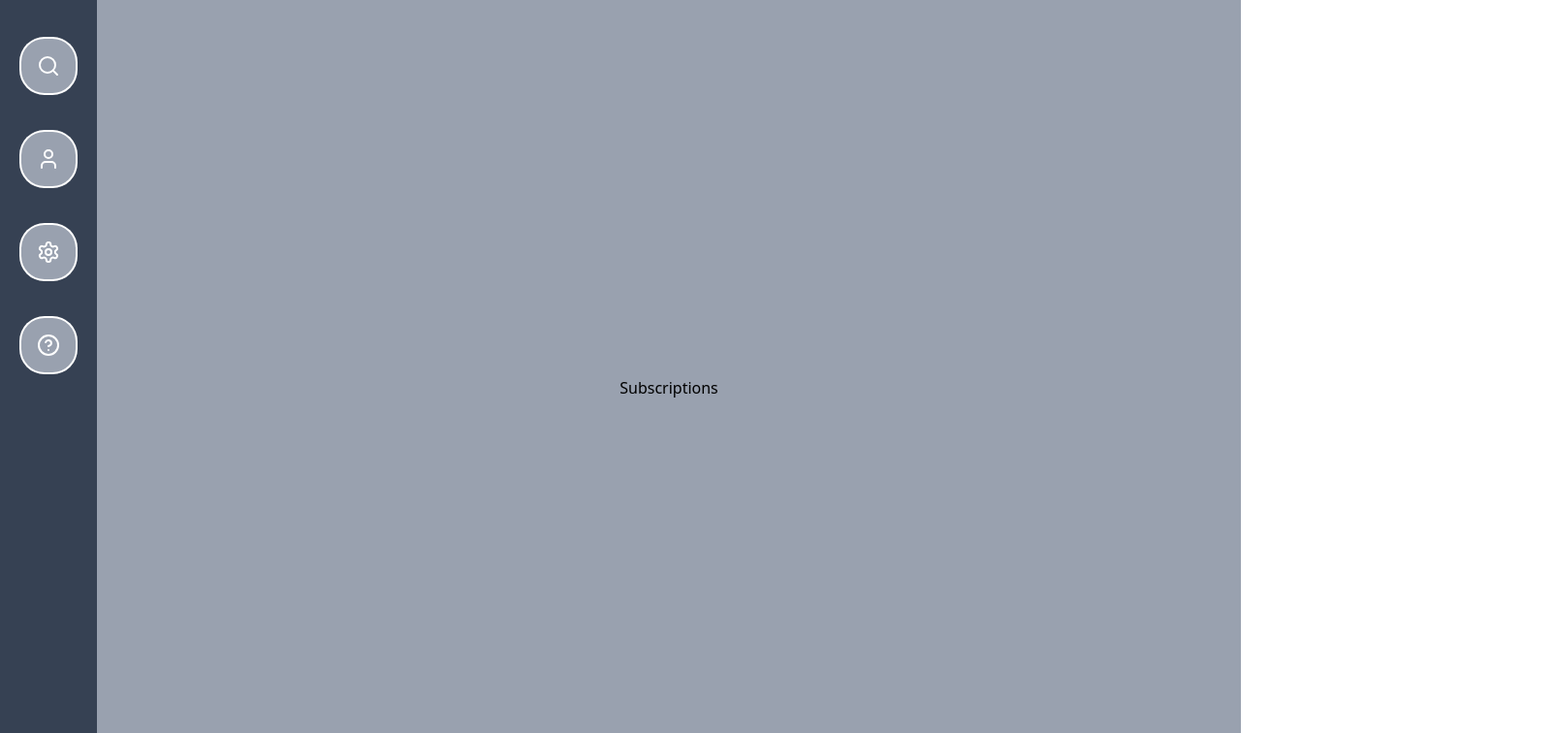
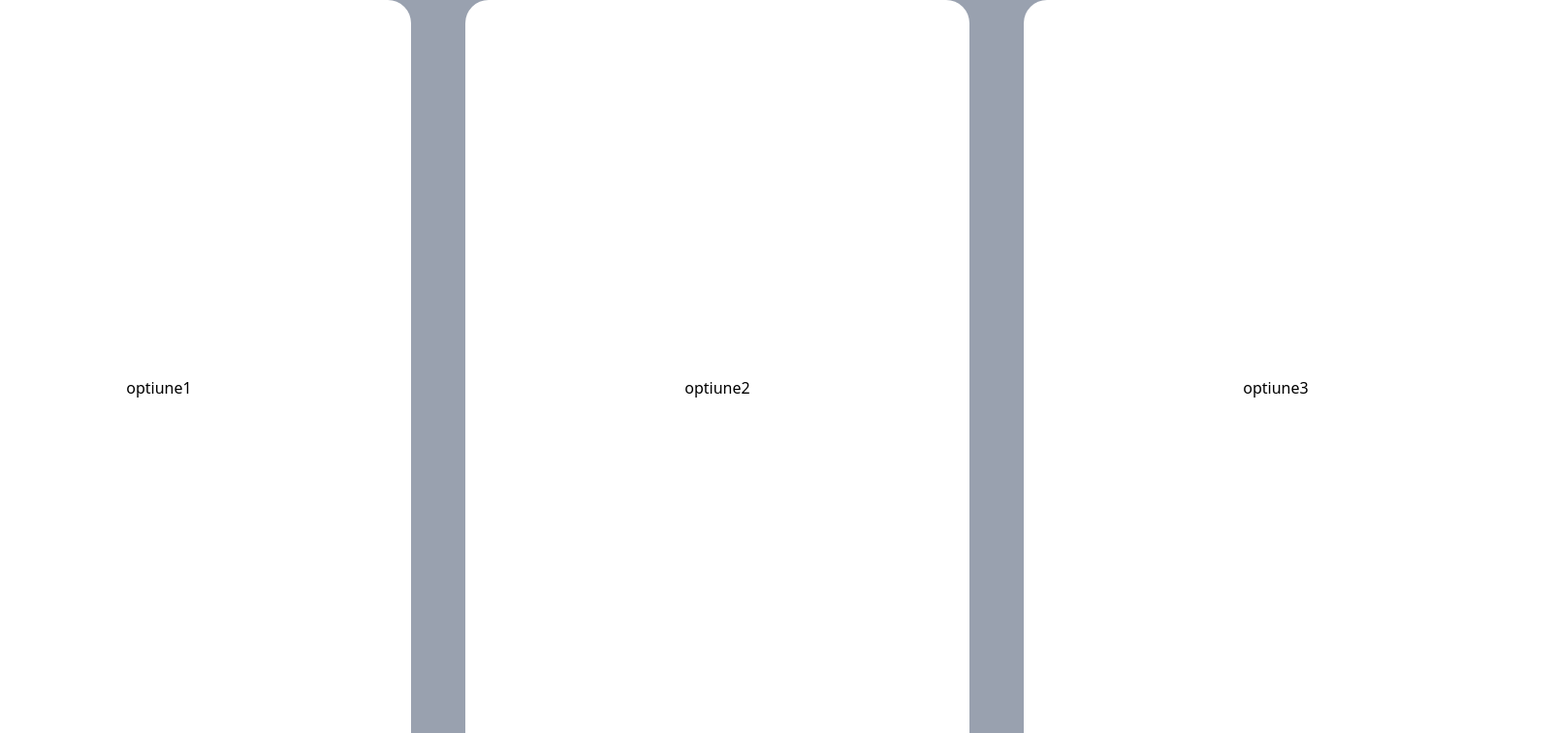
Before and after one commit to Lucaa20004/Meniu, a React (Vite) app: page / in a window 1280 px wide. Both pictures are taken after a click on the button 50 px from the left and 68 px from the top of the page. Shown: the top 756 px of the page at 97% size, 1604 px wide, since content can reach past the window. Built offline with nearby package versions, Linux system fonts and the light colour scheme.

Commit message:
S au modificat animatii chiar daca daca ecranul se face mai mic apar cateva probleme si inceputul pentru pagina cu subscriptions

```diff
--- a/src/App.jsx
+++ b/src/App.jsx
@@ -1,4 +1,4 @@
-import { CircleHelpIcon, HeadsetIcon, LogOutIcon, SearchIcon, SettingsIcon, UserIcon } from 'lucide-react'
+import { CircleHelpIcon, HeadsetIcon, LogOutIcon, SearchIcon, SettingsIcon, UserIcon, WalletIcon } from 'lucide-react'
 import React from 'react'
 import  { useState } from 'react';
 import { motion , AnimatePresence  } from 'framer-motion';
@@ -8,7 +8,7 @@ const App = () => {
   return (
     <div className=" flex flex-row bg-gray-400">
     <div class="flex flex-col h-screen w-25 bg-gray-700 items-center p-5 ">
-      <button onClick={() => setActiveSection('money')} className="flex items-center justify-center p-4 bg-gray-400 m-5 rounded-3xl hover:rounded-2xl tranistion duration-400 hover:cursor-pointer ring-2 text-white hover:bg-gray-600"><SearchIcon/></button>
+      <button onClick={() => setActiveSection('money')} className="flex items-center justify-center p-4 bg-gray-400 m-5 rounded-3xl hover:rounded-2xl tranistion duration-400 hover:cursor-pointer ring-2 text-white hover:bg-gray-600"><WalletIcon/></button>
       <button onClick={() => setActiveSection('user')} className="flex items-center justify-center p-4 bg-gray-400 m-5 rounded-3xl hover:rounded-2xl tranistion duration-400 hover:cursor-pointer ring-2 text-white hover:bg-gray-600"><UserIcon/></button>
       <button onClick={() => setActiveSection('settings')} className="flex items-center justify-center p-4 bg-gray-400 m-5 rounded-3xl hover:rounded-2xl tranistion duration-400 hover:cursor-pointer ring-2 text-white hover:bg-gray-600"><SettingsIcon/></button>
       <button onClick={() => setActiveSection('help')} className="flex items-center justify-center p-4 bg-gray-400 m-5 rounded-3xl hover:rounded-2xl tranistion duration-400 hover:cursor-pointer ring-2 text-white hover:bg-gray-600"><CircleHelpIcon/></button>
@@ -27,20 +27,24 @@ const App = () => {
           layout={false}
           className="flex justify-center items-center h-screen w-full"
           >
-            <div>Subscriptions</div>
+            <div className="flex flex-row items-center justify-center">
+              <div className="flex items-center justify-center h-200 w-130 bg-white m-7 rounded-3xl">optiune1</div>
+              <div className="flex items-center justify-center h-200 w-130 bg-white m-7 rounded-3xl">optiune2</div>
+              <div className="flex items-center justify-center h-200 w-130 bg-white m-7 rounded-3xl">optiune3</div>
+            </div>
           </motion.div>
         )}
         {activeSection === 'help' && (
           <motion.div
           key="help"
-          initial={{ opacity: 0 }}
-          animate={{ opacity: 1 }}
-          exit={{ opacity: 0 }}
-          transition={{ duration: 0.3 }}
+          initial={{ opacity: 0, scale: 0.9 }}
+          animate={{ opacity: 1, scale: 1 }}
+          exit={{ opacity: 0, scale: 0.9 }}
+          transition={{ duration: 0.3 , ease: "easeInOut"}}
           style={{
             position: "absolute",
-            top: "50%",
-            left: "50%",
+            top: "10%",
+            left: "12%",
             transform: "translate(-50%, -50%)", // Centrează pe orizontală și verticală
             display: "grid",
             gridTemplateColumns: "repeat(4, 1fr)", // Configurează coloanele
@@ -48,7 +52,7 @@ const App = () => {
             justifyItems: "center", // Centrează elementele pe orizontală în grid
             alignItems: "center", // Centrează elementele pe verticală în grid
           }}
-          className="grid grid-cols-2 md:grid-cols-4 grid-rows-2 gap-40"
+
           >
           <div className="flex flex-col justify-center w-100 h-130 bg-blue-300 rounded-2xl shadow-cyan-950/50 shadow-lg hover:cursor-pointer transition duration-400 hover:shadow-cyan-950 hover:ring-2 text-cyan-950/50">
           <div className="flex items-center justify-center h-80 w-100 ">
```
